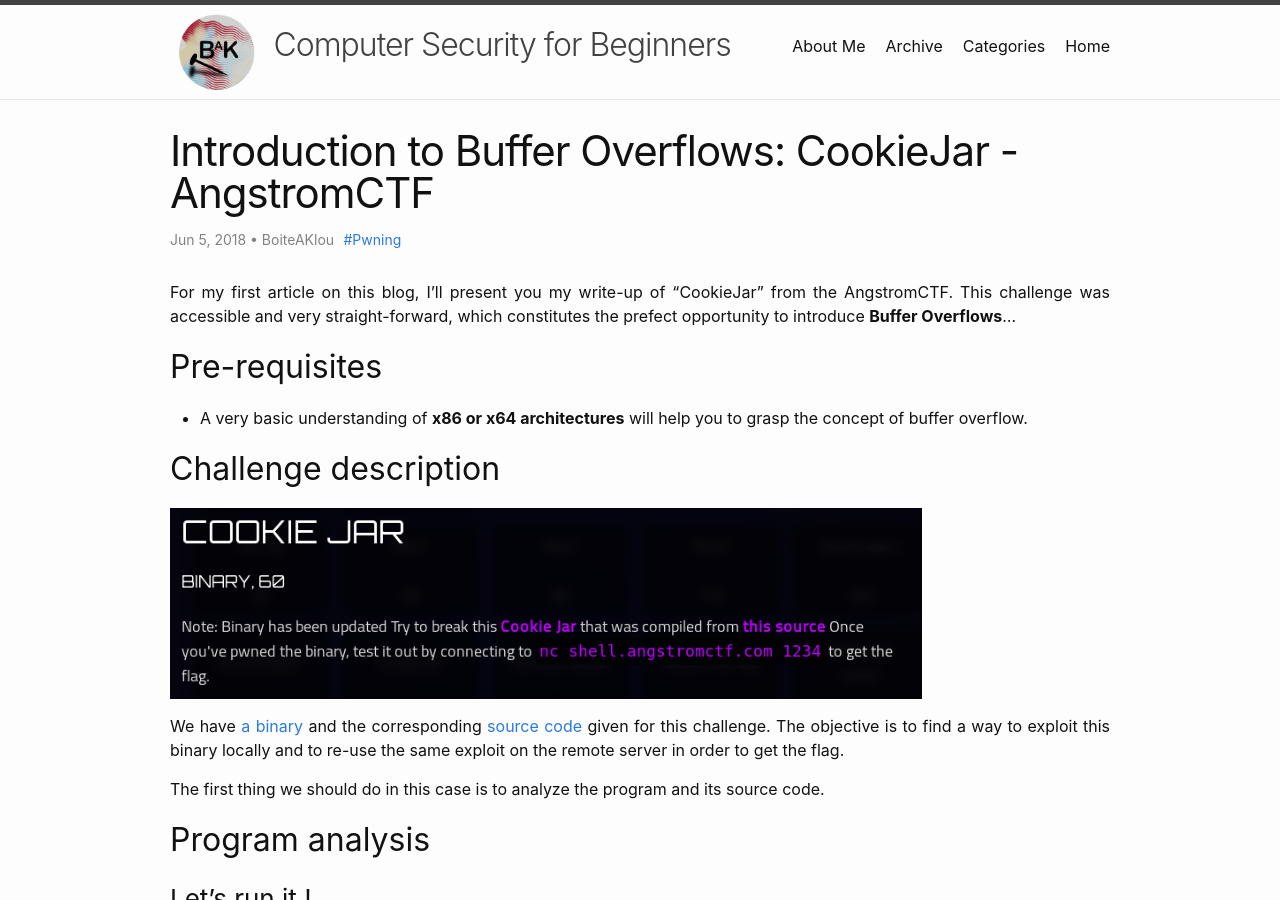
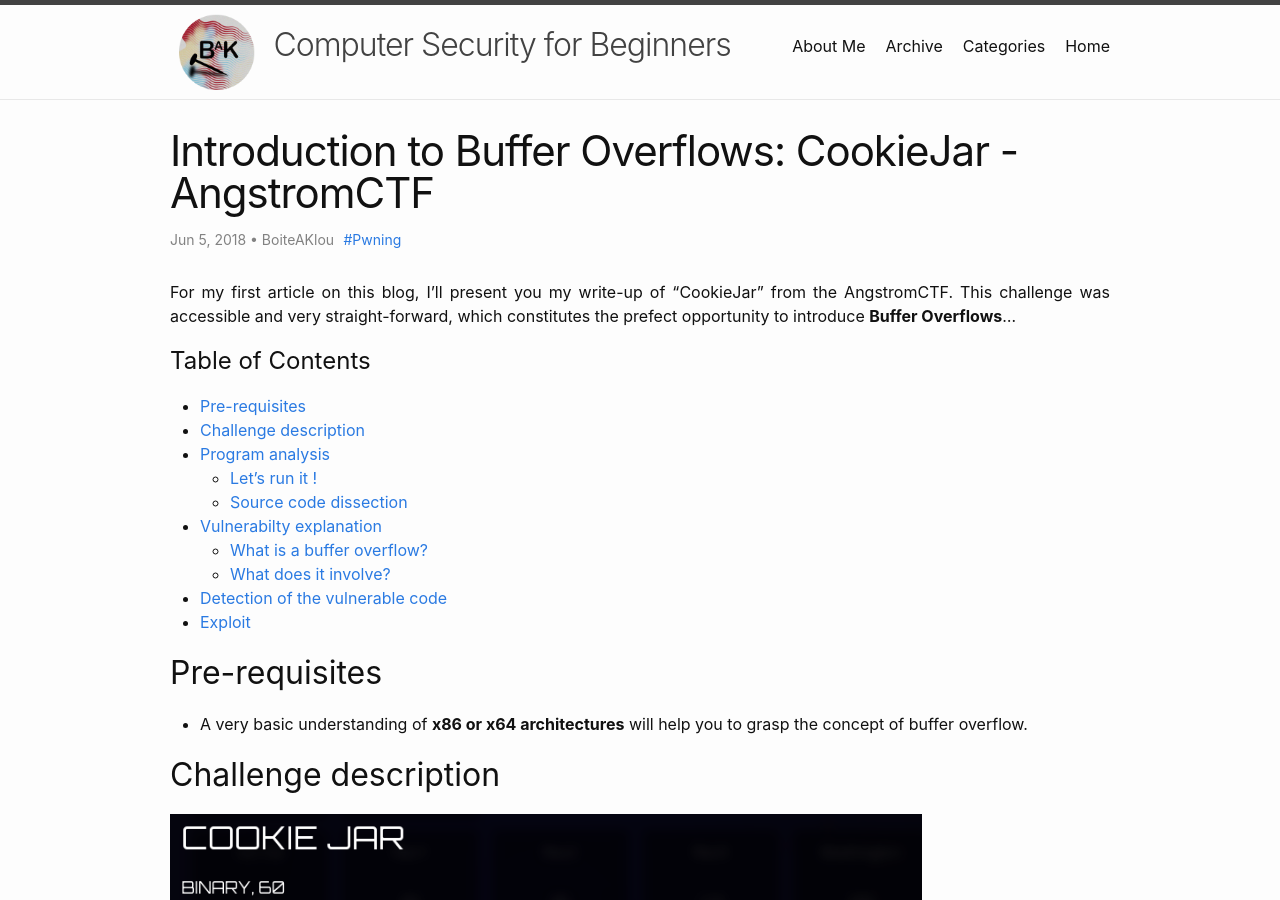
Before and after one commit to BoiteAKlou/boiteaclou.github.io, a Jekyll site: the page built from _posts/2018-06-05-Introduction-to-Buffer-Overflows-CookieJar-AngstromCTF.md, in a window 1280 px wide and 900 px high. Built offline with Jekyll 4.4.1, drawn with Linux system fonts in a browser that asks for light colours; emoji names are drawn with the system emoji font; comment, search, counter and statistics services are not loaded.

Commit message:
Adding Table of Contents to each article

```diff
--- a/_posts/2018-06-05-Introduction-to-Buffer-Overflows-CookieJar-AngstromCTF.md
+++ b/_posts/2018-06-05-Introduction-to-Buffer-Overflows-CookieJar-AngstromCTF.md
@@ -9,6 +9,12 @@
 ---
 For my first article on this blog, I'll present you my write-up of "CookieJar" from the AngstromCTF. This challenge was accessible and very straight-forward, which constitutes the prefect opportunity to introduce **Buffer Overflows**...
  <!--excerpt-->
+
+# Table of Contents
+{:.no_toc}
+
+* TOC
+{:toc}
 
 ## Pre-requisites
 * A very basic understanding of **x86 or x64 architectures** will help you to grasp the concept of buffer overflow.
```
Also changed, not shown: _posts/2018-06-24-A-very-fine-cipher-Warmup-AngstromCTF.md (+6 -0 lines), _posts/2018-07-01-PCAPNG-Forensics-NDH-Decode.md (+6 -0 lines), _posts/2018-07-02-Data-exfiltration-with-PING-ICMP-NDH16.md (+6 -0 lines), _posts/2018-07-03-Wonka-chall-step1-NDH16.md (+6 -0 lines), _posts/2018-07-05-Basic-Steganography-Vous-navez-pas-les-bases-NDH16.md (+6 -0 lines), 1 other file.
